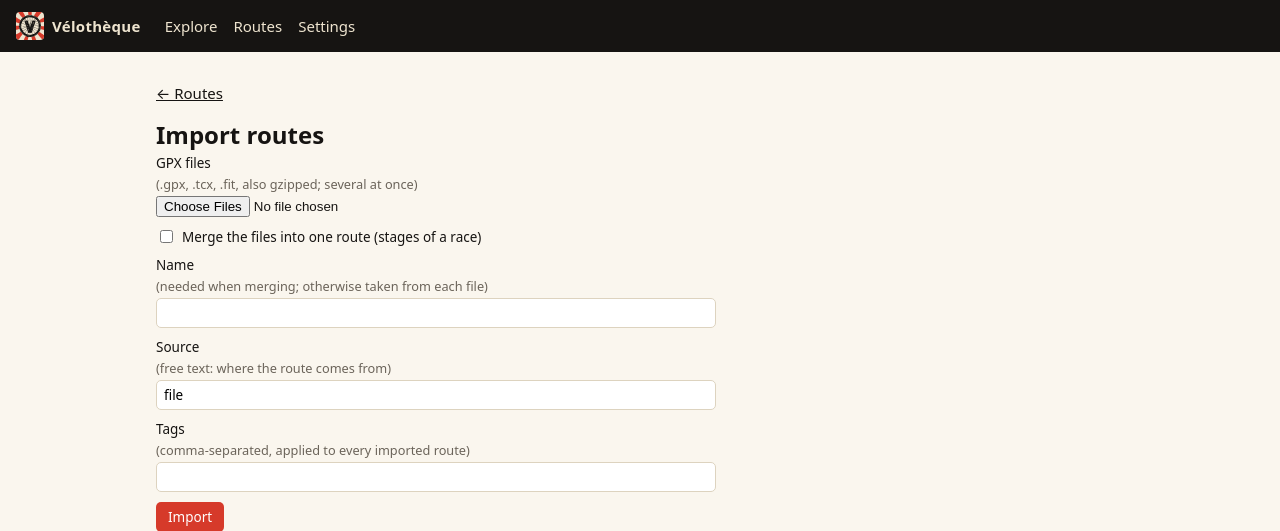
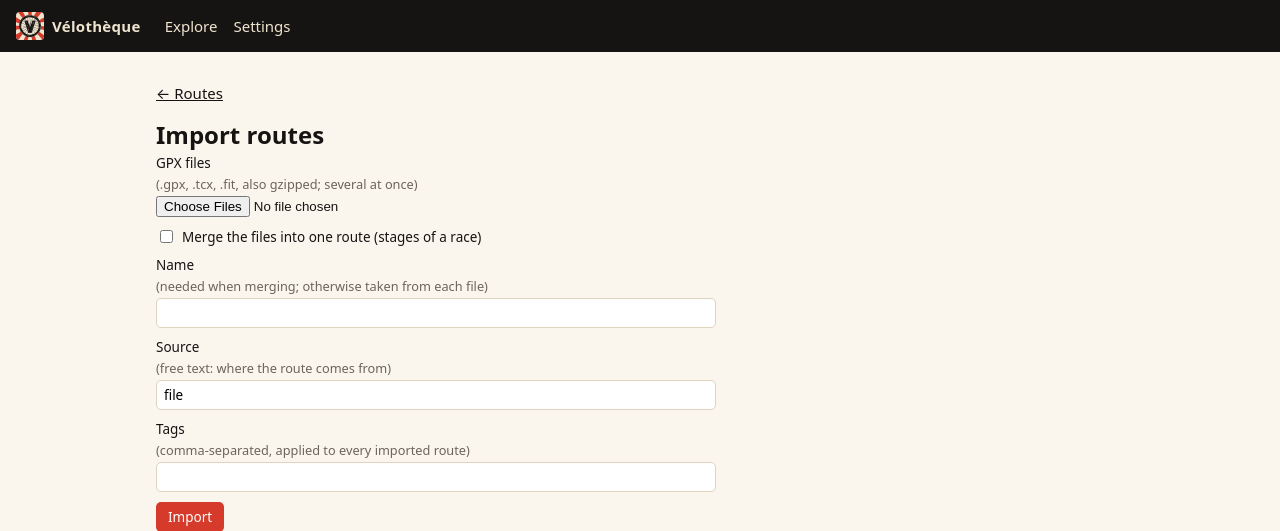
Before and after one commit to vronizor/velotheque, a Python web app: template src/velotheque/web/templates/route_import.html in a window 1280 px wide. Shown: the top 531 px of the page. Run offline with Jinja, Linux system fonts and the light colour scheme; the template is opened without the code that fills it, so the values that code supplies are empty.

Commit message:
Drop the Routes menu entry: routes live in Explore's Rides | Routes | Both toggle
Co-Authored-By: Claude Opus 5.5 <noreply@anthropic.com>

```diff
--- a/src/velotheque/web/templates/base.html
+++ b/src/velotheque/web/templates/base.html
@@ -19,7 +19,6 @@
     <a class="brand" href="/"><img src="/static/logo.svg" alt="" width="28" height="28">Vélothèque</a>
     <nav>
       <a href="/">Explore</a>
-      <a href="/?entity=routes">Routes</a>
       <a href="/settings">Settings</a>
     </nav>
     <div id="sync" hx-get="/jobs/latest" hx-trigger="load" hx-swap="outerHTML"></div>
```
Also changed, not shown: TODO.md (+1 -0 lines).
